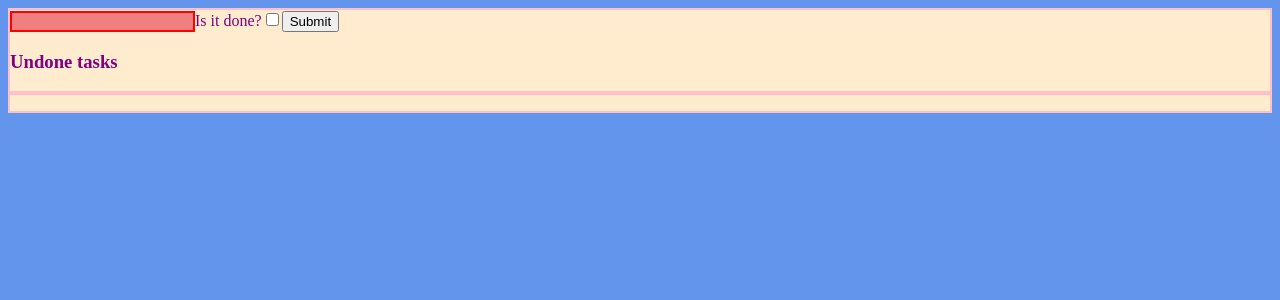
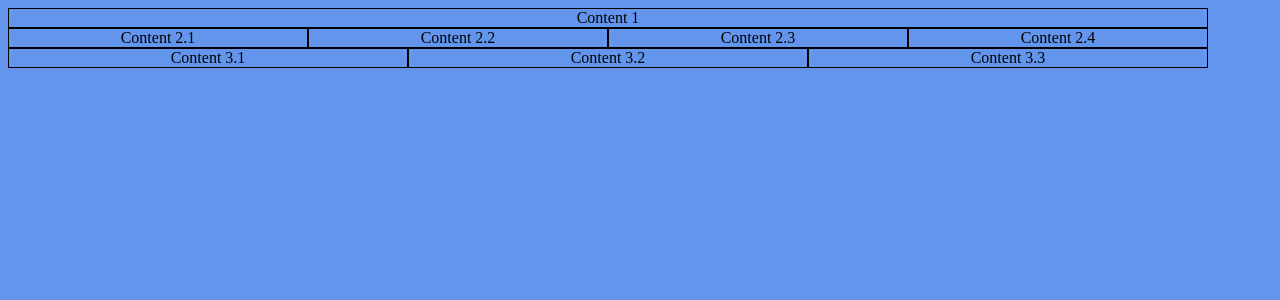
Before and after one commit to freshcodeAlice/pfm-2023-react-welcome, a React (Create React App) app: page / in a window 1280 px wide. Shown: the top 300 px of the page. Built offline with nearby package versions, Linux system fonts and the light colour scheme.

Commit message:
Grid example

```diff
--- a/src/App.js
+++ b/src/App.js
@@ -5,6 +5,7 @@ import UserList from './components/UserList';
 import UserCard from './components/UserCard';
 import Lamp from './components/Scene/Lamp';
 import ListPage from './pages/ListPage';
+import GridPage from './pages/GridPage';
 // import './reset.css';
 
 class App extends React.Component { // Parent component (батьківська компонента)
@@ -31,7 +32,7 @@ class App extends React.Component { // Parent component (батьківська
         }
         return (
           <section>
-            <TodoPage />
+            <GridPage />
           </section>
 
         )
--- /dev/null
+++ b/src/components/Grid/Col/Col.css
@@ -0,0 +1,24 @@
+.col {
+    border: 1px solid black;
+    text-align: center;
+}
+
+.col-12 {
+    width: 100%;
+}
+
+.col-4 {
+    width: calc(1/3 * 100%);
+}
+
+.col-3 {
+    width: 25%;
+}
+
+.col-2 {
+    width: calc(1/6*100%);
+}
+
+.col-1 {
+    width: calc(1/12*100%);
+}
--- /dev/null
+++ b/src/components/Grid/Col/index.js
@@ -0,0 +1,13 @@
+import React from 'react';
+import './Col.css';
+
+const Col = (props) => {
+    const {children, colNum} = props;
+    return (
+        <div className={`col col-${colNum}`}>
+            {children}
+        </div>
+    );
+}
+
+export default Col;
--- /dev/null
+++ b/src/components/Grid/Row/index.js
@@ -0,0 +1,12 @@
+import React from 'react';
+
+const Row = (props) => {
+    const {children} = props;
+    return (
+        <div style={{display: 'flex'}}>
+            {children}
+        </div>
+    );
+}
+
+export default Row;
--- /dev/null
+++ b/src/components/Grid/index.js
@@ -0,0 +1,12 @@
+import React from 'react';
+
+const Grid = (props) => {
+    const {children} = props;
+    return (
+        <div style={{maxWidth: '1200px'}}>
+            {children}
+        </div>
+    );
+}
+
+export default Grid;
--- /dev/null
+++ b/src/pages/GridPage/index.js
@@ -0,0 +1,43 @@
+import React from 'react';
+import Grid from '../../components/Grid';
+import Row from '../../components/Grid/Row';
+import Col from '../../components/Grid/Col';
+
+const GridPage = () => {
+    return (
+        <Grid>
+            <Row>
+                <Col colNum={12}>
+                    <div>Content 1</div>
+                </Col>
+            </Row>
+            <Row>
+                <Col colNum={3}>
+                    <div>Content 2.1</div>
+                </Col>
+                <Col colNum={3}>
+                    <div>Content 2.2</div>
+                </Col>
+                <Col colNum={3}>
+                    <div>Content 2.3</div>
+                </Col>
+                <Col colNum={3}>
+                    <div>Content 2.4</div>
+                </Col>
+            </Row>
+            <Row>
+                <Col colNum={4}>
+                    <div>Content 3.1</div>
+                </Col>
+                <Col colNum={4}>
+                    <div>Content 3.2</div>
+                </Col>
+                <Col colNum={4}>
+                    <div>Content 3.3</div>
+                </Col>
+            </Row>
+        </Grid>
+    );
+}
+
+export default GridPage;
```
